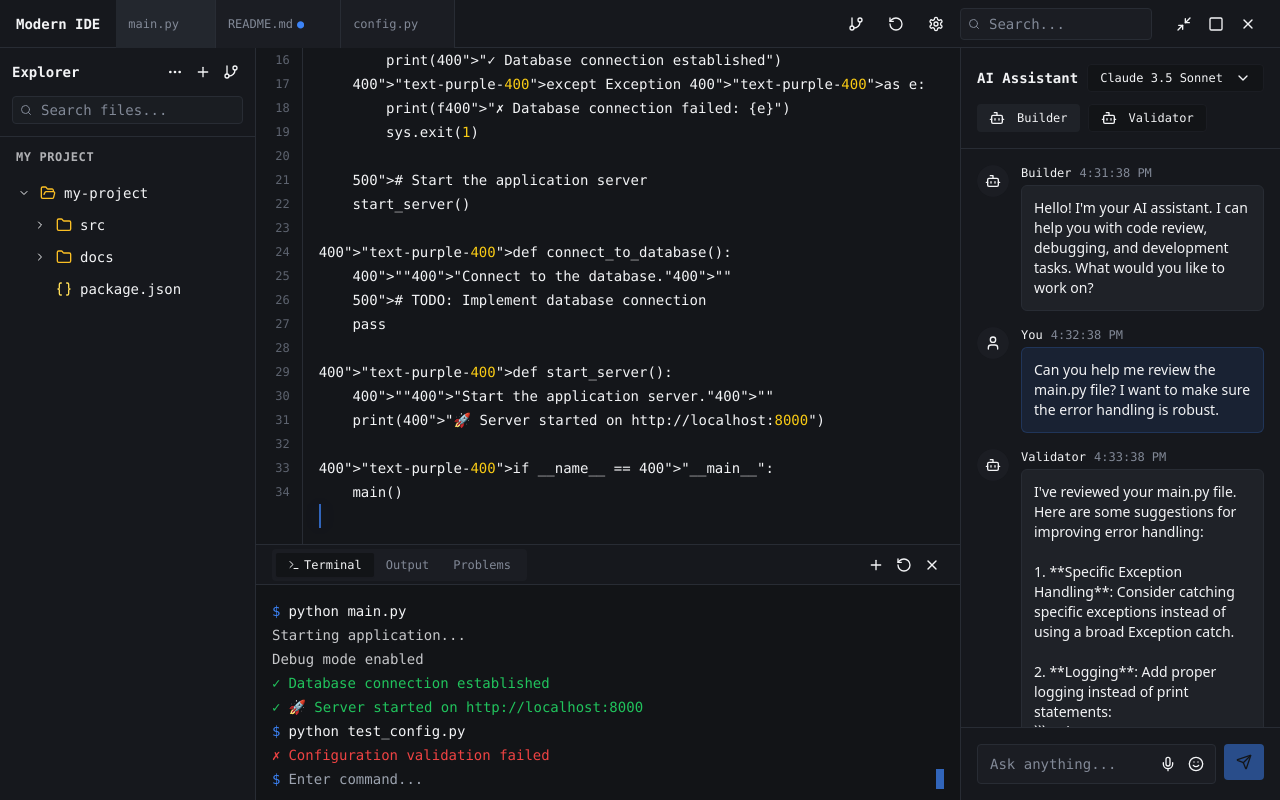
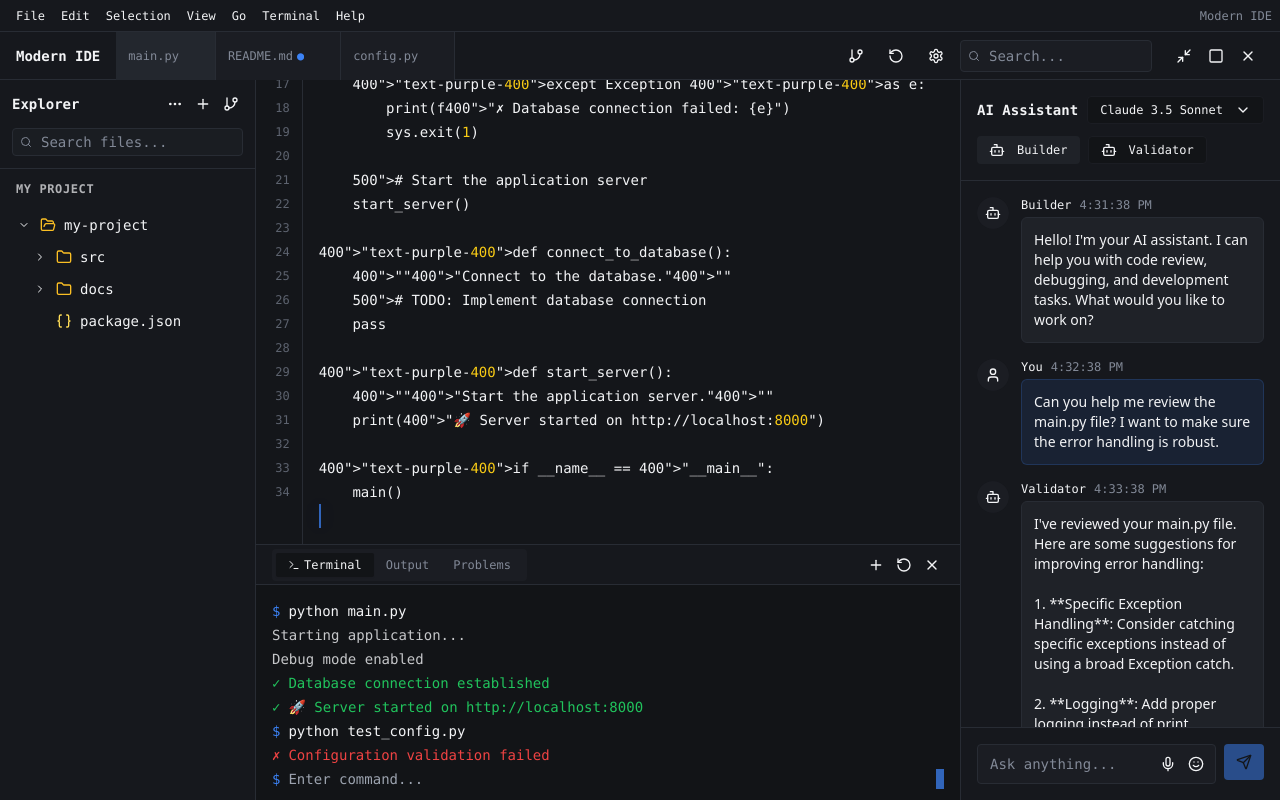
Before and after one commit to Adi105-BCAI/dev-nexus-craft, a React (Vite) app: page / in a window 1280 px wide. Built offline with nearby package versions, Linux system fonts and the light colour scheme.

Commit message:
feat: Implement Top Menu Bar
Adds the top menu bar component to the IDE, including the app title, tab bar for open files, and right-aligned status icons, search bar, and window controls.

```diff
--- a/src/components/IDE/IDELayout.tsx
+++ b/src/components/IDE/IDELayout.tsx
@@ -1,4 +1,5 @@
 import { useState, useCallback } from "react";
+import { MenuBar } from "./MenuBar";
 import { TopBar } from "./TopBar";
 import { FileExplorer } from "./FileExplorer";
 import { CodeEditor } from "./CodeEditor";
@@ -387,6 +388,7 @@ export function IDELayout() {
 
   return (
     <div className="h-screen bg-background text-foreground flex flex-col overflow-hidden">
+      <MenuBar />
       <TopBar
         tabs={tabs}
         onTabClick={handleTabClick}
--- /dev/null
+++ b/src/components/IDE/MenuBar.tsx
@@ -0,0 +1,196 @@
+import { useState } from "react";
+import { ChevronDown } from "lucide-react";
+import {
+  DropdownMenu,
+  DropdownMenuContent,
+  DropdownMenuItem,
+  DropdownMenuSeparator,
+  DropdownMenuTrigger,
+  DropdownMenuSub,
+  DropdownMenuSubContent,
+  DropdownMenuSubTrigger,
+} from "@/components/ui/dropdown-menu";
+import { Button } from "@/components/ui/button";
+
+const menuItems = {
+  File: [
+    { label: "New File", shortcut: "Ctrl+N" },
+    { label: "New Folder", shortcut: "Ctrl+Shift+N" },
+    { label: "Open File...", shortcut: "Ctrl+O" },
+    { label: "Open Folder...", shortcut: "Ctrl+K Ctrl+O" },
+    { type: "separator" },
+    { label: "Save", shortcut: "Ctrl+S" },
+    { label: "Save As...", shortcut: "Ctrl+Shift+S" },
+    { label: "Save All", shortcut: "Ctrl+K S" },
+    { type: "separator" },
+    { label: "Close Editor", shortcut: "Ctrl+W" },
+    { label: "Close Folder", shortcut: "Ctrl+K F" },
+    { type: "separator" },
+    { label: "Exit", shortcut: "Ctrl+Q" },
+  ],
+  Edit: [
+    { label: "Undo", shortcut: "Ctrl+Z" },
+    { label: "Redo", shortcut: "Ctrl+Y" },
+    { type: "separator" },
+    { label: "Cut", shortcut: "Ctrl+X" },
+    { label: "Copy", shortcut: "Ctrl+C" },
+    { label: "Paste", shortcut: "Ctrl+V" },
+    { type: "separator" },
+    { label: "Find", shortcut: "Ctrl+F" },
+    { label: "Replace", shortcut: "Ctrl+H" },
+    { label: "Find in Files", shortcut: "Ctrl+Shift+F" },
+  ],
+  Selection: [
+    { label: "Select All", shortcut: "Ctrl+A" },
+    { label: "Expand Selection", shortcut: "Shift+Alt+→" },
+    { label: "Shrink Selection", shortcut: "Shift+Alt+←" },
+    { type: "separator" },
+    { label: "Copy Line Up", shortcut: "Shift+Alt+↑" },
+    { label: "Copy Line Down", shortcut: "Shift+Alt+↓" },
+    { label: "Move Line Up", shortcut: "Alt+↑" },
+    { label: "Move Line Down", shortcut: "Alt+↓" },
+  ],
+  View: [
+    { label: "Command Palette", shortcut: "Ctrl+Shift+P" },
+    { label: "Open View...", shortcut: "Ctrl+Q" },
+    { type: "separator" },
+    {
+      label: "Appearance",
+      submenu: [
+        { label: "Zoom In", shortcut: "Ctrl+=" },
+        { label: "Zoom Out", shortcut: "Ctrl+-" },
+        { label: "Reset Zoom", shortcut: "Ctrl+0" },
+        { type: "separator" },
+        { label: "Full Screen", shortcut: "F11" },
+      ]
+    },
+    {
+      label: "Editor Layout",
+      submenu: [
+        { label: "Split Up" },
+        { label: "Split Down" },
+        { label: "Split Left" },
+        { label: "Split Right" },
+      ]
+    },
+    { type: "separator" },
+    { label: "Explorer", shortcut: "Ctrl+Shift+E" },
+    { label: "Search", shortcut: "Ctrl+Shift+F" },
+    { label: "Source Control", shortcut: "Ctrl+Shift+G" },
+    { label: "Debug", shortcut: "Ctrl+Shift+D" },
+    { label: "Extensions", shortcut: "Ctrl+Shift+X" },
+  ],
+  Go: [
+    { label: "Back", shortcut: "Alt+←" },
+    { label: "Forward", shortcut: "Alt+→" },
+    { type: "separator" },
+    { label: "Go to File...", shortcut: "Ctrl+P" },
+    { label: "Go to Line...", shortcut: "Ctrl+G" },
+    { label: "Go to Symbol...", shortcut: "Ctrl+Shift+O" },
+    { type: "separator" },
+    { label: "Next Problem", shortcut: "F8" },
+    { label: "Previous Problem", shortcut: "Shift+F8" },
+  ],
+  Terminal: [
+    { label: "New Terminal", shortcut: "Ctrl+Shift+`" },
+    { label: "Split Terminal", shortcut: "Ctrl+Shift+5" },
+    { type: "separator" },
+    { label: "Run Task...", shortcut: "Ctrl+Shift+P" },
+    { label: "Configure Tasks..." },
+  ],
+  Help: [
+    { label: "Welcome" },
+    { label: "Show All Commands", shortcut: "Ctrl+Shift+P" },
+    { label: "Documentation" },
+    { type: "separator" },
+    { label: "Keyboard Shortcuts", shortcut: "Ctrl+K Ctrl+S" },
+    { type: "separator" },
+    { label: "About" },
+  ],
+};
+
+interface MenuBarProps {
+  className?: string;
+}
+
+export function MenuBar({ className }: MenuBarProps) {
+  const [openMenu, setOpenMenu] = useState<string | null>(null);
+
+  const handleMenuClick = (menu: string) => {
+    setOpenMenu(openMenu === menu ? null : menu);
+  };
+
+  return (
+    <div className={`h-8 bg-card border-b border-border flex items-center px-2 select-none ${className}`}>
+      {Object.entries(menuItems).map(([menuName, items]) => (
+        <DropdownMenu key={menuName} open={openMenu === menuName} onOpenChange={(open) => setOpenMenu(open ? menuName : null)}>
+          <DropdownMenuTrigger asChild>
+            <Button
+              variant="ghost"
+              size="sm"
+              className="h-6 px-2 text-xs font-normal hover:bg-accent focus:bg-accent"
+              onClick={() => handleMenuClick(menuName)}
+            >
+              {menuName}
+            </Button>
+          </DropdownMenuTrigger>
+          <DropdownMenuContent
+            className="min-w-[200px]"
+            align="start"
+            onCloseAutoFocus={(e) => e.preventDefault()}
+          >
+            {items.map((item, index) => {
+              if (item.type === "separator") {
+                return <DropdownMenuSeparator key={index} />;
+              }
+
+              if ("submenu" in item && item.submenu) {
+                return (
+                  <DropdownMenuSub key={index}>
+                    <DropdownMenuSubTrigger className="text-xs">
+                      {item.label}
+                      <ChevronDown className="ml-auto h-3 w-3" />
+                    </DropdownMenuSubTrigger>
+                    <DropdownMenuSubContent>
+                      {item.submenu.map((subItem, subIndex) => {
+                        if (subItem.type === "separator") {
+                          return <DropdownMenuSeparator key={subIndex} />;
+                        }
+                        return (
+                          <DropdownMenuItem key={subIndex} className="text-xs">
+                            <span>{subItem.label}</span>
+                            {subItem.shortcut && (
+                              <span className="ml-auto text-xs text-muted-foreground">
+                                {subItem.shortcut}
+                              </span>
+                            )}
+                          </DropdownMenuItem>
+                        );
+                      })}
+                    </DropdownMenuSubContent>
+                  </DropdownMenuSub>
+                );
+              }
+
+              return (
+                <DropdownMenuItem key={index} className="text-xs">
+                  <span>{item.label}</span>
+                  {item.shortcut && (
+                    <span className="ml-auto text-xs text-muted-foreground">
+                      {item.shortcut}
+                    </span>
+                  )}
+                </DropdownMenuItem>
+              );
+            })}
+          </DropdownMenuContent>
+        </DropdownMenu>
+      ))}
+
+      {/* Right side - could add additional controls here */}
+      <div className="ml-auto flex items-center gap-1">
+        <span className="text-xs text-muted-foreground">Modern IDE</span>
+      </div>
+    </div>
+  );
+}
```
